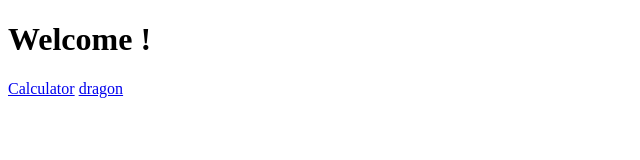
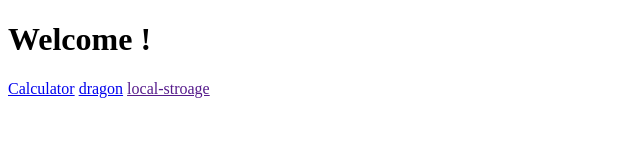
Before and after one commit to JAYESH-patil12/Javascript, a plain HTML site: page index.html in a window 1280 px wide. Shown: the whole page, without its empty margins (0-640 px from the left). Drawn offline with Linux system fonts and the light colour scheme.

Commit message:
Update index.html

```diff
--- a/index.html
+++ b/index.html
@@ -9,5 +9,6 @@
     <h1>Welcome !</h1>
     <a href="./calultor/index.html" target="_blank" rel="noopener noreferrer">Calculator</a>
      <a href="./dragon-exam/index.html" target="_blank" rel="noopener noreferrer">dragon</a>
+    <a href="">local-stroage</a>
 </body>
 </html>
```
